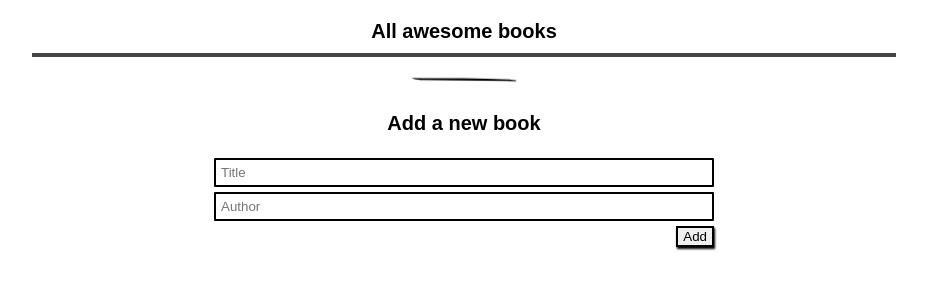
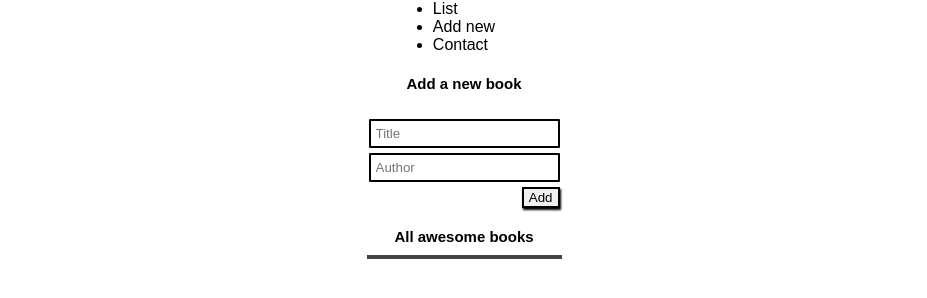
Before and after one commit to NelsonAraujo93/pairProgrammingBooks, a website: page index.html in a window 1280 px wide. Shown: the whole page, without its empty margins (176-1103 px from the left). Drawn offline with Linux system fonts and the light colour scheme; a web font is replaced by a local one.

Commit message:
Navigation

```diff
--- a/index.html
+++ b/index.html
@@ -8,13 +8,17 @@
     <link rel="stylesheet" href="./style.css">
   </head>
   <body>
-    <div class="showbooks">
-      <div class="heading">
-        <h1>All awesome books</h1>
-      </div>
-      <div id="books-list"></div>
-    </div>
-    <img class="underline" src="./assets/line.png">
+    <header>
+      <nav>
+        <ul id="nav-list">
+          <li onclick="navigation(0)">List</li>
+          <li onclick="navigation(1)">Add new</li>
+          <li onclick="navigation(2)">Contact</li>
+        </ul>
+      </nav>
+    </header>
+    <main id="main-container">
+      <section id="add-book">
         <form id="form" action="#">
           <div class="heading">
             <h1>Add a new book</h1>
@@ -23,6 +27,9 @@
           <input type="text" class="bookauthor" id="author" name="book_title" placeholder="Author" required>
           <button type="submit" id="addbtn" class="add">Add</button>
         </form>
+      </section>
+      <section id="contact"></section>
+    </main>
     <script src="./index.js"></script>
   </body>
 </html>
--- a/index.js
+++ b/index.js
@@ -2,8 +2,8 @@
 const inputTitle = document.querySelector('.booktitle');
 const inputAuthor = document.querySelector('.bookauthor');
 const addBtn = document.querySelector('.add');
-const showBook = document.getElementById('books-list');
 const form = document.getElementById('form');
+const mainContainer = document.getElementById('main-container');
 
 class BookList {
   constructor(bookList) {
@@ -43,8 +43,7 @@ function Book(title, author) {
 }
 
 // create an empty collection to store our books
-const printBooks = (books) => {
-  showBook.innerHTML = '';
+const printBooks = (books, container) => {
   books.map((item) => {
     const addBook = document.createElement('div');
     addBook.className = 'addbook';
@@ -67,7 +66,7 @@ const printBooks = (books) => {
       printBooks(booksList.bookList);
       window.location.reload();
     });
-    return showBook.append(addBook);
+    return container.append(addBook);
   });
 };
 
@@ -98,7 +97,6 @@ addBtn.addEventListener('click', (e) => {
   const underline = document.createElement('div');
   underline.className = 'underline';
   addBook.append(underline);
-  showBook.append(addBook);
 
   btnRmv.addEventListener('click', () => {
     booksList.remove(newBook);
@@ -110,4 +108,42 @@ addBtn.addEventListener('click', (e) => {
   clearInput();
 });
 
-printBooks(booksList.bookList);
+const printBooksSection = () => {
+  const bookSection = document.createElement('section');
+  bookSection.id = 'book-list-section';
+  bookSection.className = 'showbooks';
+  const bookListHeader = document.createElement('div');
+  bookListHeader.className = 'heading';
+  bookListHeader.innerHTML = '<h1>All awesome books</h1>';
+  bookSection.append(bookListHeader);
+  const bookListContainer = document.createElement('div');
+  bookListContainer.id = 'books-list';
+  bookSection.append(bookListContainer);
+  mainContainer.append(bookSection);
+  printBooks(booksList.bookList, bookListContainer);
+}
+
+const printAddSection = () => {
+
+}
+
+const printContactSection = () => {
+
+}
+
+const navigation = (value) => {
+  switch (value) {
+    case 0:
+      printBooksSection();
+    break;
+    case 1:
+
+    break;
+    case 2:
+
+    break;
+  }
+  debugger;
+}
+
+navigation(0);
```
Lines whose indentation alone changed are shown as unchanged.
